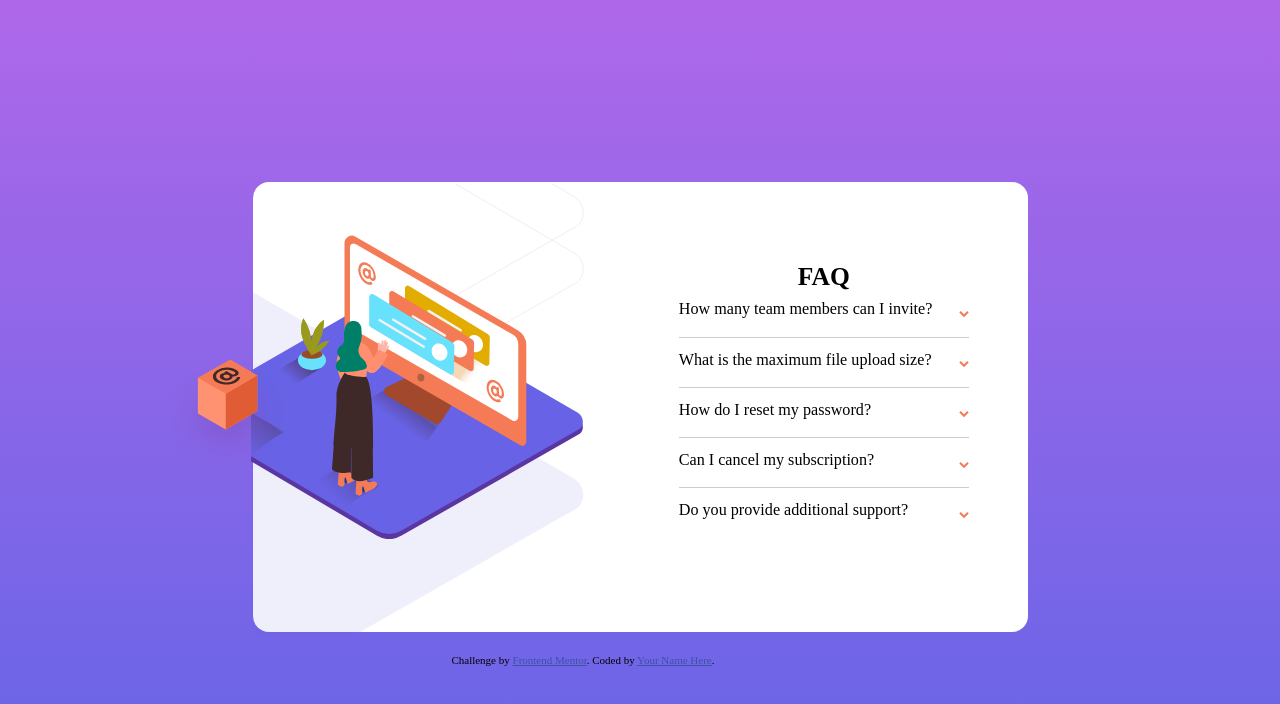
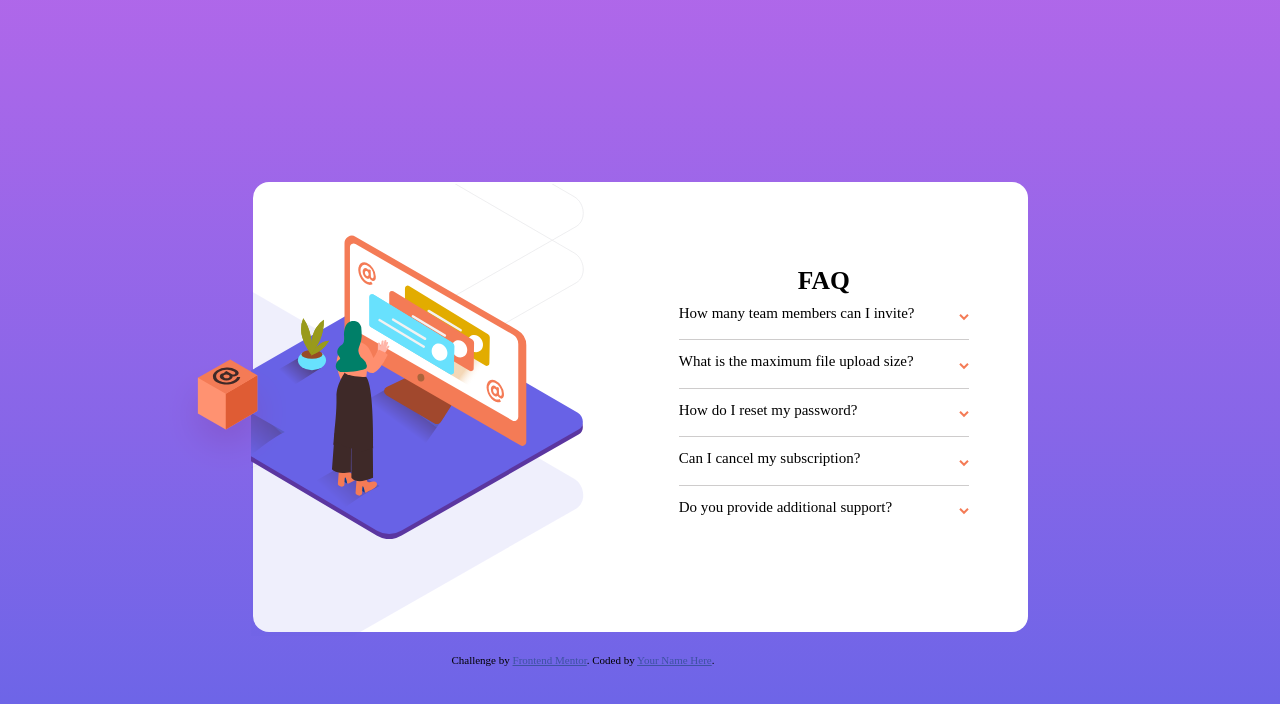
Before and after one commit to heisemmaco-dev/faq-accordion-card-main-heisemmaco, a plain HTML site: page index.html in a window 1280 px wide. Drawn offline with Linux system fonts and the light colour scheme.

Commit message:
made some changes to the font size

```diff
--- a/style.css
+++ b/style.css
@@ -117,7 +117,7 @@ button:hover {
 
 .fir_ac p {
   margin-bottom: 10px;
-  font-size: 95%;
+  font-size: 11px;
 }
 
 #the_p {
@@ -263,6 +263,10 @@ picture {
   height: 452px;
 }
 
+.fir_ac p {
+  font-size: 15px;
+}
+
 .illust {
   bottom: 97px;
   left: -68px;
```
